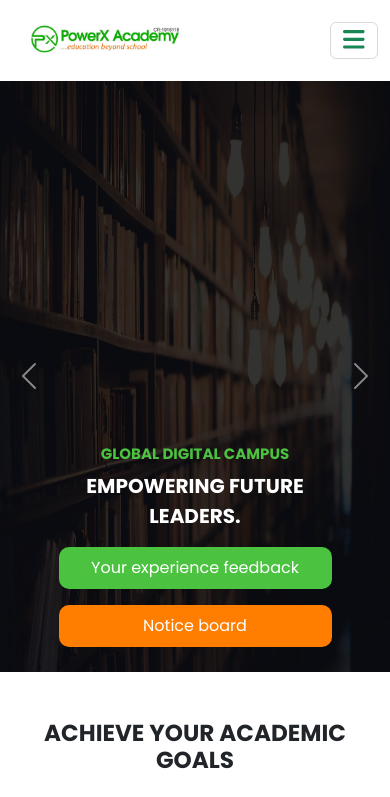
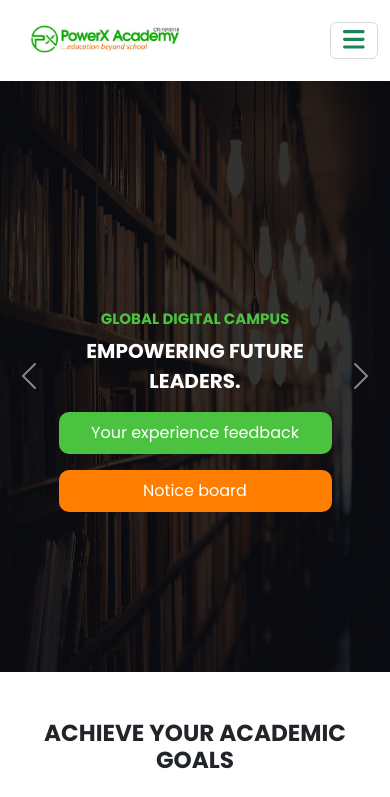
Before and after one commit to tech03-maker/powerX, a React (Vite) app: page / in a window 390 px wide. Shown: the top 797 px of the page. Built offline with nearby package versions, Linux system fonts and the light colour scheme.

Commit message:
edited the hero section

```diff
--- a/src/components/Hero/Hero.css
+++ b/src/components/Hero/Hero.css
@@ -72,7 +72,7 @@ a {
 
   .carousel-caption {
     position: relative;
-    bottom: 5px !important;
+    bottom: 140px !important;
   }
   .first_subtext {
     font-size: 20px;
```
